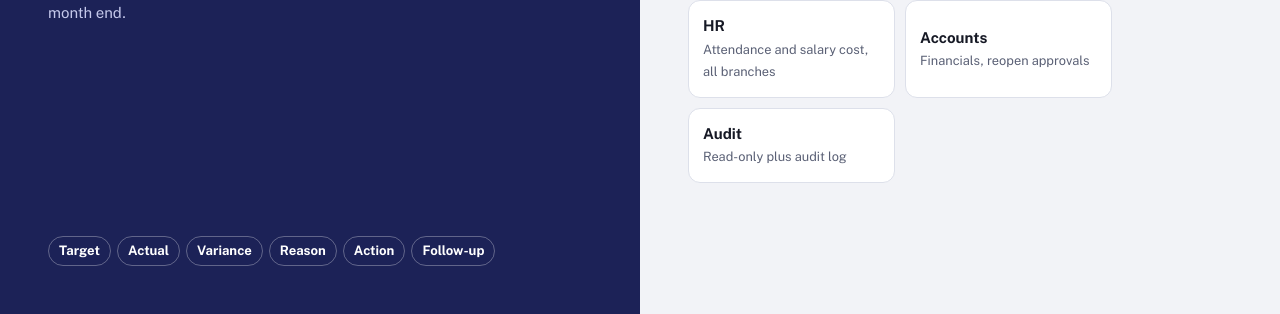
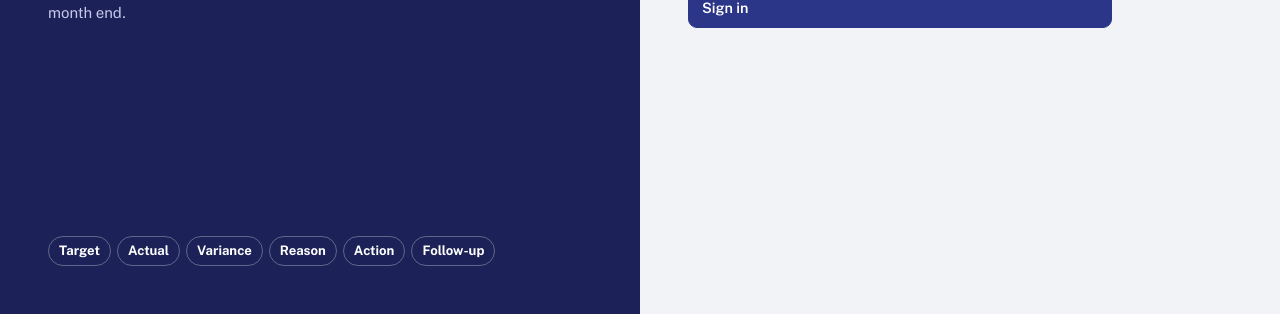
Before and after one commit to NOWFALNASSAR/COST-CONTROLE, a plain HTML site: page index (1).html in a window 1280 px wide. Shown: the part 486-800 px from the top of the page. Drawn offline with nearby package versions, Linux system fonts and the light colour scheme.

Commit message:
Update index (1).html

```diff
--- a/index (1).html
+++ b/index (1).html
@@ -151,8 +151,8 @@ input[type=file]{padding:4px;font-size:.78rem;max-width:190px}
    SETTINGS — paste your Supabase details here.
    Leave both empty to run the app in DEMO mode with sample data.
    ===================================================================== */
-const SUPABASE_URL = "";
-const SUPABASE_ANON_KEY = "";
+const SUPABASE_URL = "https://wkhwfgsjsoafzlsqeqbv.supabase.co";
+const SUPABASE_ANON_KEY = "eyJhbGciOiJIUzI1NiIsInR5cCI6IkpXVCJ9.eyJpc3MiOiJzdXBhYmFzZSIsInJlZiI6IndraHdmZ3Nqc29hZnpsc3FlcWJ2Iiwicm9sZSI6InNlcnZpY2Vfcm9sZSIsImlhdCI6MTc5MDc2ODEwMSwiZXhwIjoyMTA2MzQ0MTAxfQ.YZ76xdxV-hSI_--Pq4ks69dARNiEQ5HNge4Ot2RQCWc";
 const CLOSING_DEADLINE = "23:00";
 const DEMO_DATE = "2026-09-30";
 
```
